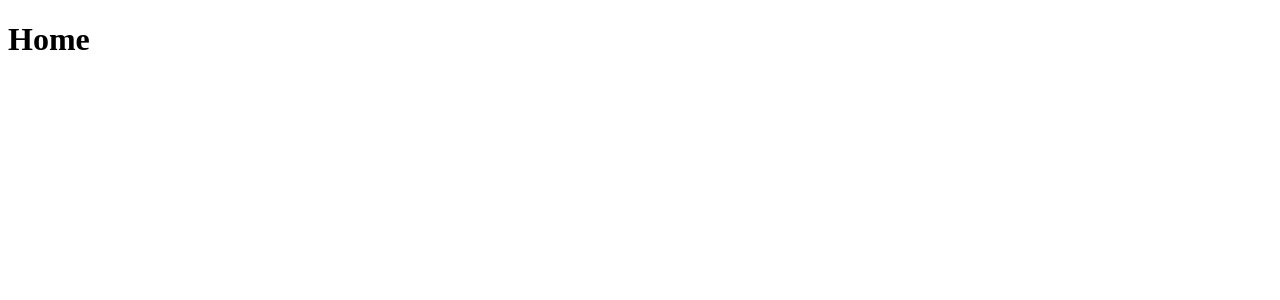
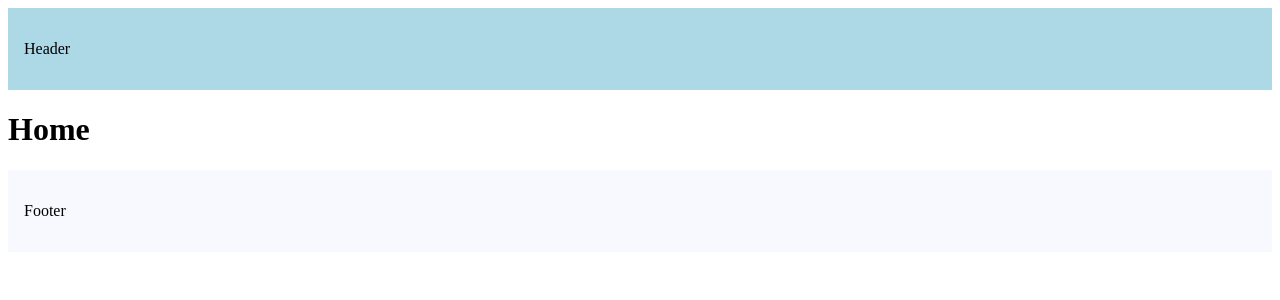
Before and after one commit to calebtolorunleke/hunter_io, a Next.js app: page / in a window 1280 px wide. Shown: the top 300 px of the page. Built offline with nearby package versions, Linux system fonts and the light colour scheme.

Commit message:
latest push on hunter_io

```diff
--- a/src/app/layout.tsx
+++ b/src/app/layout.tsx
@@ -12,7 +12,15 @@
 }) {
   return (
     <html lang="en">
-      <body>{children}</body>
+      <body>
+        <header style={{ backgroundColor: "lightblue", padding: "1rem" }}>
+          <p>Header</p>
+        </header>
+        {children}
+        <footer style={{ backgroundColor: "ghostwhite", padding: "1rem" }}>
+          <p>Footer</p>
+        </footer>
+      </body>
     </html>
   );
 }
```
